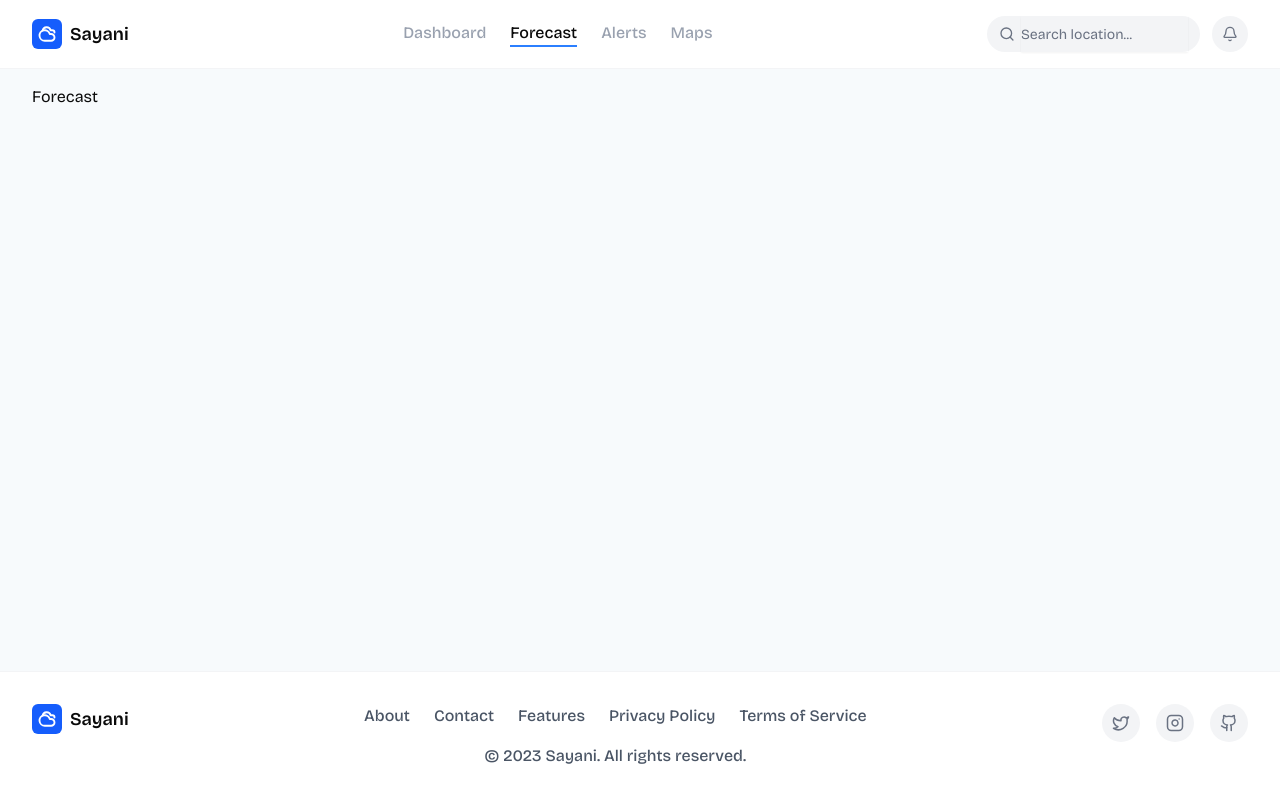
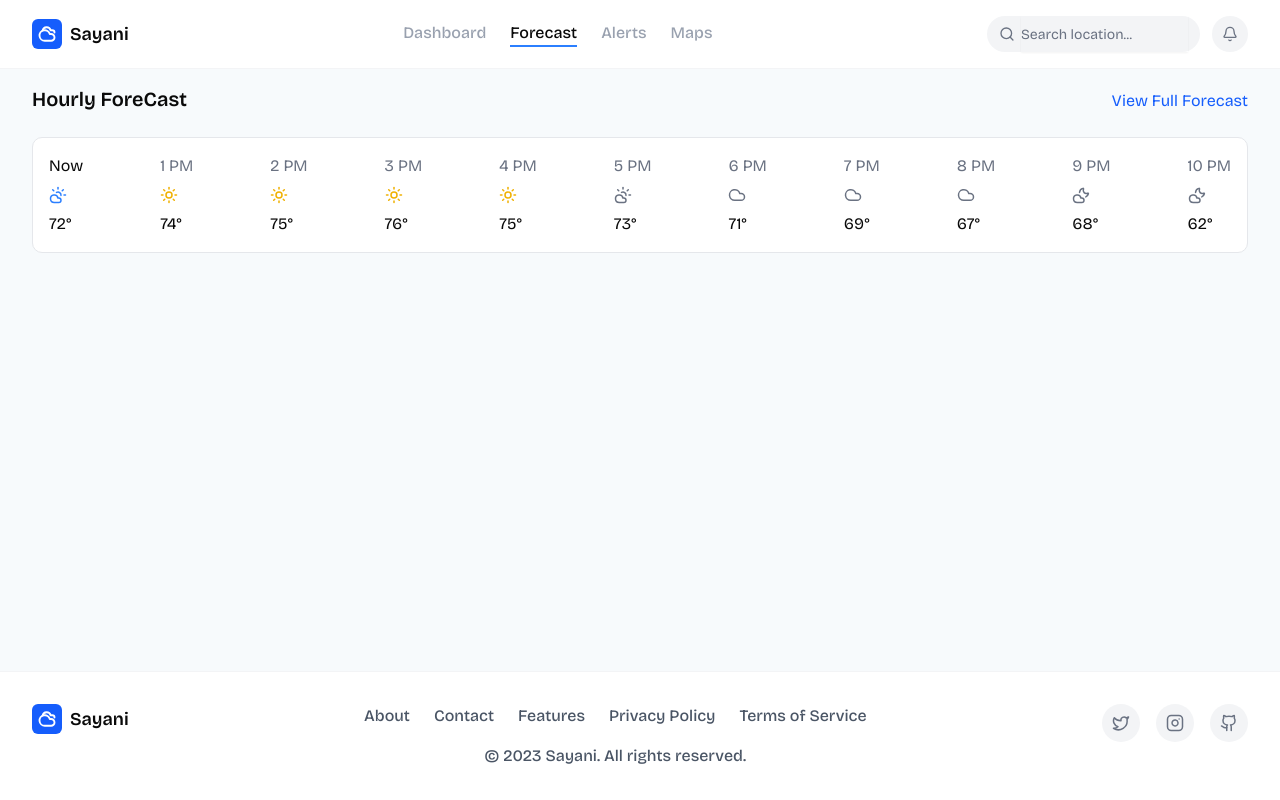
Before and after one commit to sgsayani/weather-app, a Next.js app: page /forecast in a window 1280 px wide. Built offline with nearby package versions, Linux system fonts and the light colour scheme.

Commit message:
6th commit

```diff
--- a/app/forecast/page.tsx
+++ b/app/forecast/page.tsx
@@ -1,3 +1,13 @@
+import { HourlyForecastHeader } from "../dashboard/_components/hourly-forecast-header";
+import { HourlyView } from "../dashboard/_components/hourly-view/hourly-view";
+
 export default function ForecastPage() {
-    return <div>Forecast</div>;
+    return (
+        <div className="flex flex-col gap-6">
+
+          <HourlyForecastHeader/>
+          <HourlyView/>
+
+        </div>
+      );
   }
```
